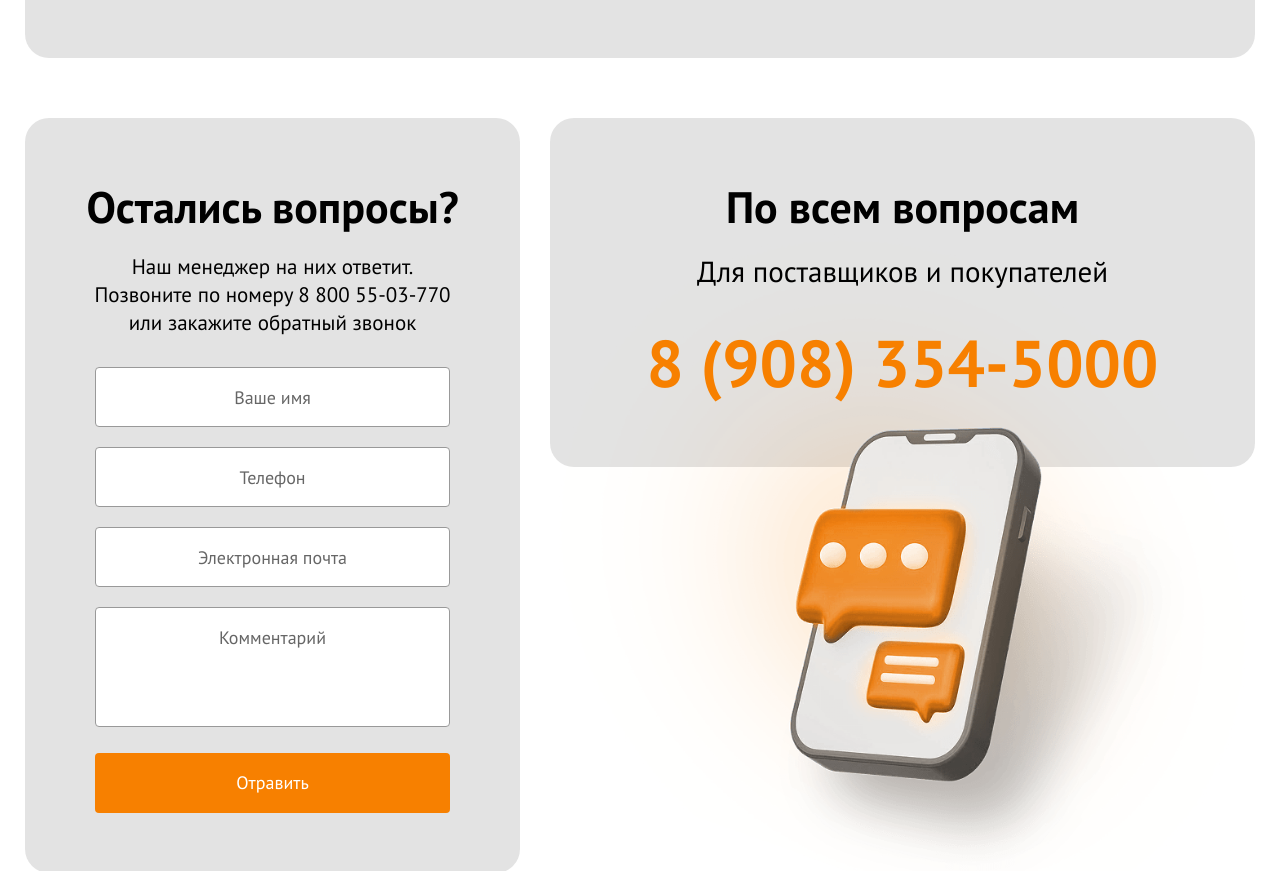
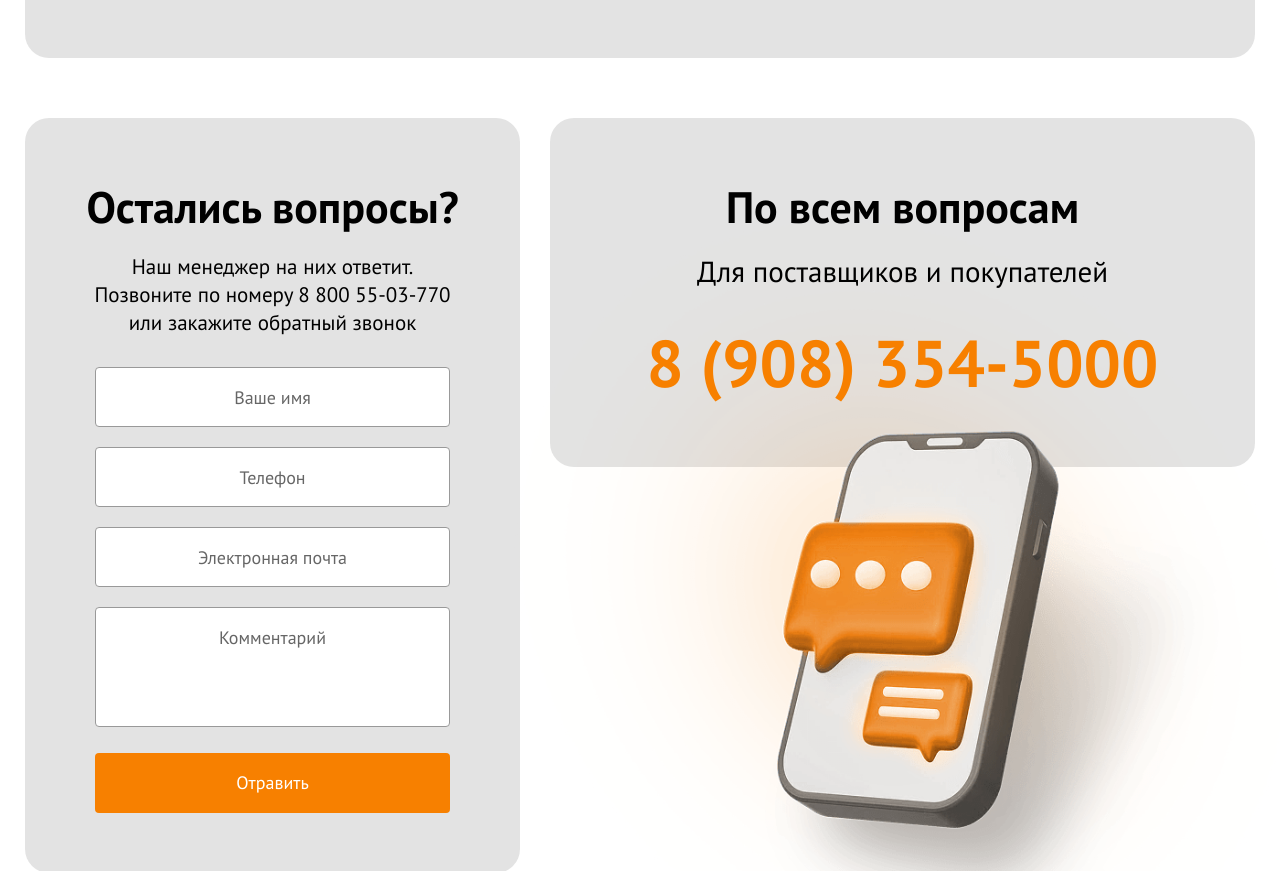
Before and after one commit to oleg1kravchenko/ermak-mega, a plain HTML site: page index.html in a window 1280 px wide. Shown: the part 3224-4095 px from the top of the page. Drawn offline with Linux system fonts and the light colour scheme.

Commit message:
Add files via upload

```diff
--- a/css/media.css
+++ b/css/media.css
@@ -99,6 +99,18 @@
     .consultation__main .title-section, .form-page .title-section {
         margin-bottom: 16px;
     }
+    .consultation__image img {
+        max-width: 790px;
+    }
+    .consultation {
+        overflow: hidden;
+    }
+    .consultation__image {
+        top: 95px;
+        display: flex;
+        align-items: center;
+        justify-content: center;
+    }
 }
 /* Large Devices, Wide Screens */
 @media only screen and (max-width : 1260px) {
@@ -180,17 +192,11 @@
     .form-page__content {
         padding: 0;
     }
+    .consultation__image {
+        top: 22px;
+    }
     .consultation__image img {
         max-width: 700px;
-    }
-    .consultation {
-        overflow: hidden;
-    }
-    .consultation__image {
-        top: 22px;
-        display: flex;
-        align-items: center;
-        justify-content: center;
     }
 }
 
```
Lines whose indentation alone changed are shown as unchanged.
